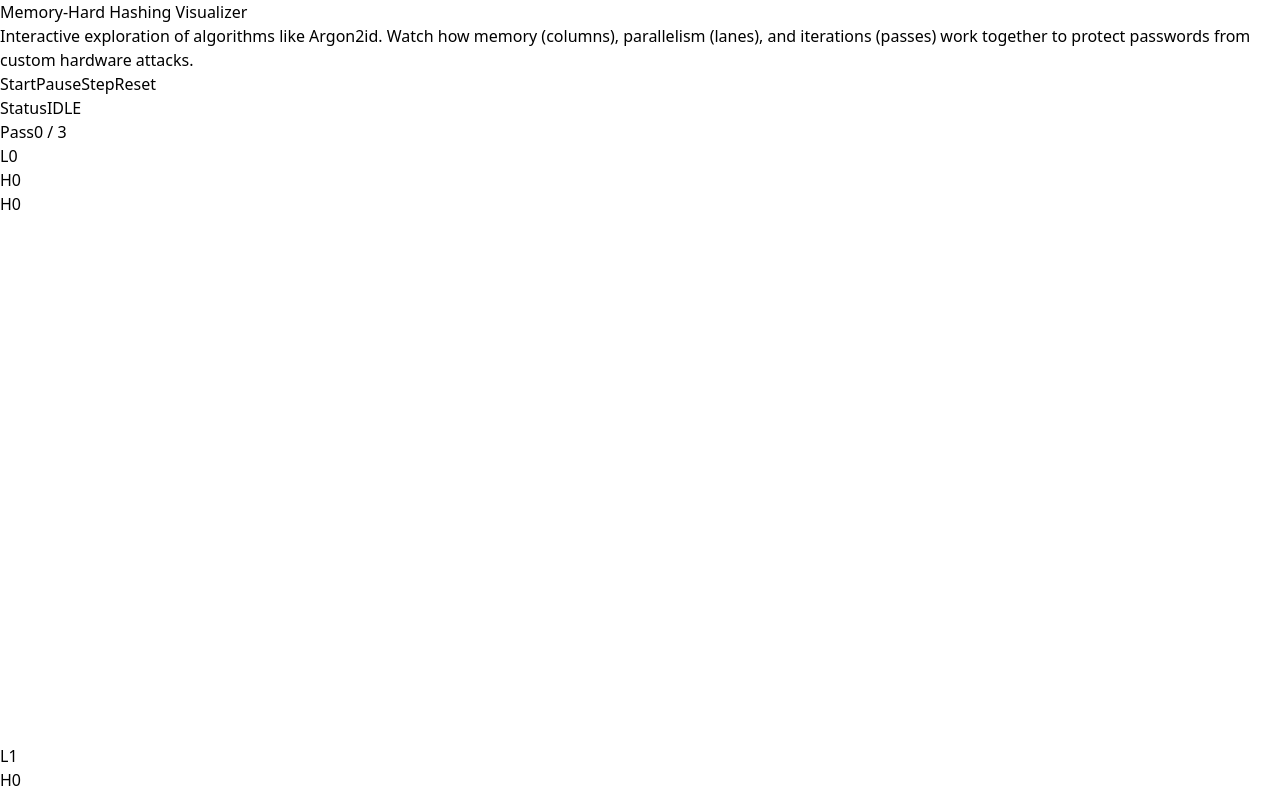
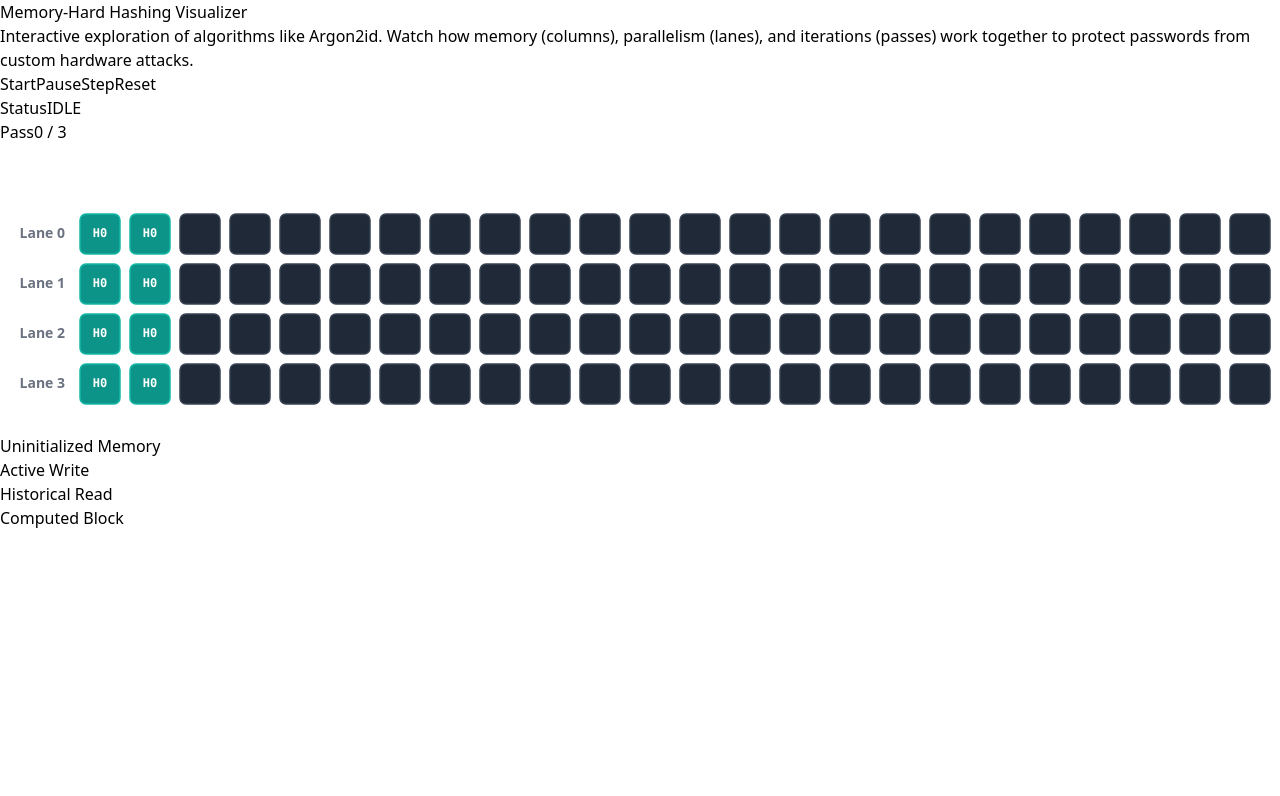
Before and after one commit to mirekondro/Interactive-Memory-Hard-Hashing-Visualizer, a React (Vite) app: page / in a window 1280 px wide. Shown: the top 796 px of the page. Built offline with nearby package versions, Linux system fonts and the light colour scheme.

Commit message:
feat: implement high-performance canvas visualizer
Replace DOM-based grid with HTML5 Canvas VisualizerMatrix for smoother rendering. Add dynamic pulsing colors and an animated laser-arc linking the current WRITING block to its historical READING reference block.

```diff
--- a/src/App.tsx
+++ b/src/App.tsx
@@ -1,5 +1,5 @@
 import React from 'react';
-import { MatrixGrid } from './components/MatrixGrid';
+import { VisualizerMatrix } from './components/VisualizerMatrix';
 import { useArgonEngine } from './hooks/useArgonEngine';
 import type { SimulationConfig } from './types';
 
@@ -74,26 +74,26 @@
         </section>
 
         {/* Grid Visualization */}
-        <section className="flex-1 w-full overflow-hidden flex flex-col items-center justify-center">
-          <MatrixGrid grid={grid} />
+        <section className="flex-1 w-full overflow-hidden flex flex-col items-center justify-center min-h-[400px]">
+          <VisualizerMatrix grid={grid} simState={simState} />
         </section>
 
         {/* Legend */}
         <section className="mt-auto pt-6 border-t border-gray-800/50 text-sm text-gray-400 flex flex-wrap justify-center gap-8">
            <div className="flex items-center gap-3">
-             <div className="w-5 h-5 bg-gray-800 border border-gray-700 rounded-sm"></div>
+             <div className="w-5 h-5 bg-[#1f2937] border border-[#374151] rounded-sm"></div>
              <span className="font-medium">Uninitialized Memory</span>
            </div>
            <div className="flex items-center gap-3">
-             <div className="w-5 h-5 bg-yellow-400 rounded-sm shadow-[0_0_10px_rgba(250,204,21,0.3)]"></div>
+             <div className="w-5 h-5 bg-[#f59e0b] rounded-sm shadow-[0_0_10px_rgba(245,158,11,0.5)]"></div>
              <span className="font-medium text-gray-300">Active Write</span>
            </div>
            <div className="flex items-center gap-3">
-             <div className="w-5 h-5 bg-blue-400 rounded-sm shadow-[0_0_10px_rgba(96,165,250,0.3)]"></div>
-             <span className="font-medium text-gray-300">Active Read (Reference)</span>
+             <div className="w-5 h-5 bg-[#991b1b] rounded-sm shadow-[0_0_10px_rgba(220,38,38,0.5)] border border-[#ef4444]"></div>
+             <span className="font-medium text-gray-300">Historical Read</span>
            </div>
            <div className="flex items-center gap-3">
-             <div className="w-5 h-5 bg-emerald-500 rounded-sm shadow-[0_0_10px_rgba(16,185,129,0.2)]"></div>
+             <div className="w-5 h-5 bg-[#0d9488] rounded-sm shadow-[0_0_10px_rgba(20,184,166,0.2)]"></div>
              <span className="font-medium">Computed Block</span>
            </div>
         </section>
--- a/src/components/Cell.tsx
+++ /dev/null
@@ -1,28 +0,0 @@
-import React from 'react';
-import { CellState } from '../types';
-import type { MatrixCell } from '../types';
-
-interface CellProps {
-  cell: MatrixCell;
-}
-
-export const Cell: React.FC<CellProps> = ({ cell }) => {
-  const getBackgroundColor = () => {
-    switch (cell.state) {
-      case CellState.UNINITIALIZED: return 'bg-gray-800';
-      case CellState.WRITING: return 'bg-yellow-400 text-gray-900';
-      case CellState.READING: return 'bg-blue-400 text-gray-900';
-      case CellState.COMPLETED: return 'bg-emerald-500 text-gray-900';
-      default: return 'bg-gray-800';
-    }
-  };
-
-  return (
-    <div
-      className={`w-8 h-8 md:w-10 md:h-10 border border-gray-700 flex items-center justify-center text-xs font-mono transition-colors duration-200 ${getBackgroundColor()}`}
-      title={`Lane: ${cell.lane}, Col: ${cell.col}`}
-    >
-      {cell.value || '\u00A0'}
-    </div>
-  );
-};
--- a/src/components/MatrixGrid.tsx
+++ /dev/null
@@ -1,30 +0,0 @@
-import React from 'react';
-import type { MatrixCell } from '../types';
-import { Cell } from './Cell';
-
-interface MatrixGridProps {
-  grid: MatrixCell[][];
-}
-
-export const MatrixGrid: React.FC<MatrixGridProps> = ({ grid }) => {
-  if (!grid || grid.length === 0) return null;
-
-  return (
-    <div className="flex flex-col gap-2 overflow-x-auto p-6 bg-gray-900 rounded-xl shadow-2xl border border-gray-800">
-      {grid.map((lane, laneIdx) => (
-        <div key={`lane-${laneIdx}`} className="flex gap-2">
-          {/* Lane Label */}
-          <div className="flex items-center justify-end w-16 pr-4 text-gray-500 text-sm font-semibold tracking-wider">
-            L{laneIdx}
-          </div>
-          {/* Cells */}
-          <div className="flex gap-1.5">
-            {lane.map((cell, colIdx) => (
-              <Cell key={`cell-${laneIdx}-${colIdx}`} cell={cell} />
-            ))}
-          </div>
-        </div>
-      ))}
-    </div>
-  );
-};
--- /dev/null
+++ b/src/components/VisualizerMatrix.tsx
@@ -0,0 +1,181 @@
+import React, { useEffect, useRef } from 'react';
+import type { MatrixCell, SimulationState } from '../types';
+import { CellState } from '../types';
+
+interface VisualizerMatrixProps {
+  grid: MatrixCell[][];
+  simState: SimulationState;
+}
+
+const CELL_SIZE = 40;
+const CELL_GAP = 10;
+const LANE_LABEL_WIDTH = 60;
+const CANVAS_PADDING = 20;
+
+export const VisualizerMatrix: React.FC<VisualizerMatrixProps> = ({ grid, simState }) => {
+  const canvasRef = useRef<HTMLCanvasElement>(null);
+  const animationRef = useRef<number>(0);
+
+  useEffect(() => {
+    const canvas = canvasRef.current;
+    if (!canvas || grid.length === 0) return;
+
+    const ctx = canvas.getContext('2d');
+    if (!ctx) return;
+
+    const rows = grid.length;
+    const cols = grid[0].length;
+
+    const contentWidth = LANE_LABEL_WIDTH + cols * (CELL_SIZE + CELL_GAP);
+    const contentHeight = rows * (CELL_SIZE + CELL_GAP);
+
+    const canvasWidth = contentWidth + CANVAS_PADDING * 2;
+    const canvasHeight = contentHeight + CANVAS_PADDING * 2 + 50; // extra height for arc overhead
+
+    const dpr = window.devicePixelRatio || 1;
+    canvas.width = canvasWidth * dpr;
+    canvas.height = canvasHeight * dpr;
+    canvas.style.width = `${canvasWidth}px`;
+    canvas.style.height = `${canvasHeight}px`;
+
+    const render = (time: number) => {
+      ctx.save();
+      ctx.scale(dpr, dpr);
+      ctx.clearRect(0, 0, canvasWidth, canvasHeight);
+
+      const pulseFactor = (Math.sin(time / 150) + 1) / 2; // 0 to 1 smooth pulse
+
+      let writeCellCoords: {x: number, y: number} | null = null;
+      let readCellCoords: {x: number, y: number} | null = null;
+
+      // Draw all cells
+      for (let r = 0; r < rows; r++) {
+        // Draw Lane label
+        ctx.fillStyle = '#6b7280'; // text-gray-500
+        ctx.font = 'bold 14px ui-sans-serif, system-ui, sans-serif';
+        ctx.textAlign = 'right';
+        ctx.textBaseline = 'middle';
+
+        const yOffset = CANVAS_PADDING + 50; // shift down to leave room for arc
+        const labelY = yOffset + r * (CELL_SIZE + CELL_GAP) + CELL_SIZE / 2;
+        ctx.fillText(`Lane ${r}`, LANE_LABEL_WIDTH - 15 + CANVAS_PADDING, labelY);
+
+        for (let c = 0; c < cols; c++) {
+          const cell = grid[r][c];
+          const x = CANVAS_PADDING + LANE_LABEL_WIDTH + c * (CELL_SIZE + CELL_GAP);
+          const y = yOffset + r * (CELL_SIZE + CELL_GAP);
+
+          let fillColor = '#1f2937'; // Gray (Uninitialized)
+          let strokeColor = '#374151';
+          let shadowColor = 'transparent';
+          let shadowBlur = 0;
+
+          switch (cell.state) {
+            case CellState.UNINITIALIZED:
+              fillColor = '#1f2937';
+              break;
+            case CellState.COMPLETED:
+              fillColor = '#0d9488'; // Bright Teal
+              strokeColor = '#14b8a6';
+              break;
+            case CellState.WRITING:
+              // Pulsing Amber
+              fillColor = `rgba(245, 158, 11, ${0.6 + 0.4 * pulseFactor})`;
+              strokeColor = '#f59e0b';
+              shadowColor = '#f59e0b';
+              shadowBlur = 10 + 10 * pulseFactor;
+
+              writeCellCoords = {x: x + CELL_SIZE/2, y: y + CELL_SIZE/2};
+
+              if (cell.referencePointer) {
+                 const rx = CANVAS_PADDING + LANE_LABEL_WIDTH + cell.referencePointer.col * (CELL_SIZE + CELL_GAP) + CELL_SIZE / 2;
+                 const ry = yOffset + cell.referencePointer.lane * (CELL_SIZE + CELL_GAP) + CELL_SIZE / 2;
+                 readCellCoords = {x: rx, y: ry};
+              }
+              break;
+            case CellState.READING:
+              fillColor = '#991b1b'; // Deep Red
+              strokeColor = '#ef4444';
+              shadowColor = '#dc2626';
+              shadowBlur = 15;
+              break;
+          }
+
+          ctx.save();
+          if (shadowBlur > 0) {
+            ctx.shadowColor = shadowColor;
+            ctx.shadowBlur = shadowBlur;
+          }
+          ctx.fillStyle = fillColor;
+          ctx.strokeStyle = strokeColor;
+          ctx.lineWidth = 1.5;
+
+          ctx.beginPath();
+          ctx.roundRect(x, y, CELL_SIZE, CELL_SIZE, 6);
+          ctx.fill();
+          ctx.stroke();
+          ctx.restore();
+
+          // Draw value mockup inside
+          if (cell.value) {
+            ctx.fillStyle = (cell.state === CellState.WRITING) ? '#000000' : '#ffffff';
+            ctx.font = 'bold 12px ui-monospace, SFMono-Regular, Menlo, Monaco, Consolas, monospace';
+            ctx.textAlign = 'center';
+            ctx.textBaseline = 'middle';
+            ctx.fillText(cell.value, x + CELL_SIZE / 2, y + CELL_SIZE / 2);
+          }
+        }
+      }
+
+      // Draw Laser Arc
+      if (writeCellCoords && readCellCoords) {
+         ctx.save();
+         ctx.beginPath();
+         ctx.moveTo(writeCellCoords.x, writeCellCoords.y);
+
+         const cpX = (writeCellCoords.x + readCellCoords.x) / 2;
+         // Arc bends upwards.
+         const cpY = Math.min(writeCellCoords.y, readCellCoords.y) - 80 - Math.abs(writeCellCoords.x - readCellCoords.x) * 0.1;
+
+         ctx.quadraticCurveTo(cpX, cpY, readCellCoords.x, readCellCoords.y);
+
+         // Animate dashed line
+         ctx.setLineDash([12, 8]);
+         ctx.lineDashOffset = -time / 15; // Flow from Writing back to Reading
+
+         ctx.strokeStyle = 'rgba(239, 68, 68, 0.9)'; // Laser Red
+         ctx.lineWidth = 3;
+         ctx.shadowColor = '#ef4444';
+         ctx.shadowBlur = 12 + 5 * pulseFactor;
+
+         ctx.stroke();
+         ctx.restore();
+
+         // Draw pulsing endpoint node at the read cell
+         ctx.save();
+         ctx.beginPath();
+         ctx.arc(readCellCoords.x, readCellCoords.y, 4 + 2 * pulseFactor, 0, Math.PI * 2);
+         ctx.fillStyle = '#ef4444';
+         ctx.shadowColor = '#ef4444';
+         ctx.shadowBlur = 10;
+         ctx.fill();
+         ctx.restore();
+      }
+
+      ctx.restore();
+      animationRef.current = requestAnimationFrame(render);
+    };
+
+    animationRef.current = requestAnimationFrame(render);
+
+    return () => {
+      if (animationRef.current) cancelAnimationFrame(animationRef.current);
+    };
+  }, [grid, simState]);
+
+  return (
+    <div className="w-full h-full overflow-auto bg-gray-900/80 rounded-xl shadow-inner border border-gray-800 scrollbar-thin scrollbar-thumb-gray-700 scrollbar-track-transparent">
+      <canvas ref={canvasRef} className="block mx-auto min-w-max" />
+    </div>
+  );
+};
--- a/src/index.css
+++ b/src/index.css
@@ -1,3 +1,16 @@
 @tailwind base;
 @tailwind components;
 @tailwind utilities;
+@layer utilities {
+  .scrollbar-thin::-webkit-scrollbar {
+    width: 8px;
+    height: 8px;
+  }
+  .scrollbar-thin::-webkit-scrollbar-track {
+    background: transparent;
+  }
+  .scrollbar-thin::-webkit-scrollbar-thumb {
+    background-color: #374151;
+    border-radius: 20px;
+  }
+}
```
